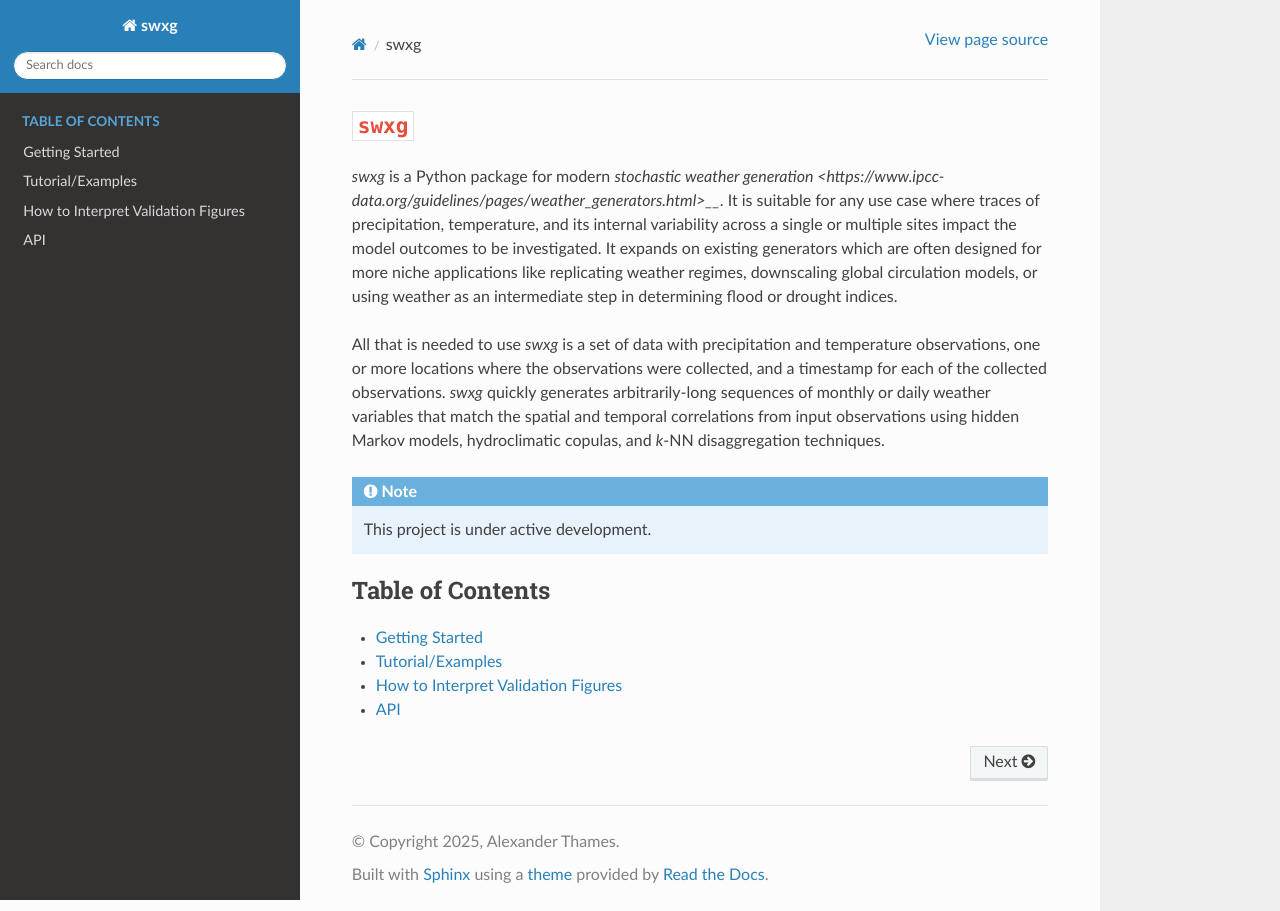
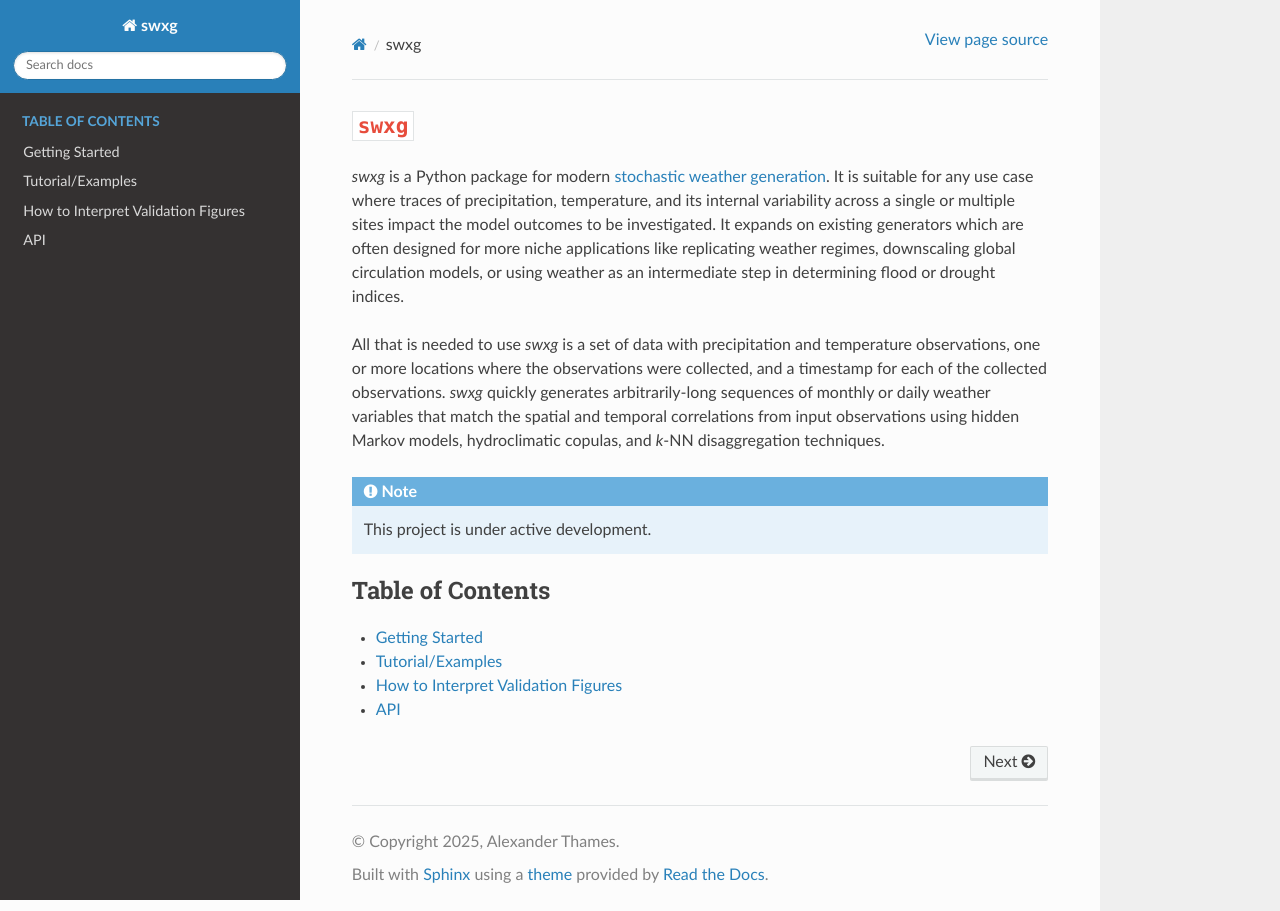
Before and after one commit to xthames/swxg, a Sphinx documentation site: the page built from docs/source/index.rst, in a window 1280 px wide. Built offline with Sphinx 7.4.7 and the Read the Docs theme 3.1.0, drawn with Linux system fonts in a browser that asks for light colours.

Commit message:
fixed broken link in documentation

```diff
--- a/docs/source/index.rst
+++ b/docs/source/index.rst
@@ -1,7 +1,7 @@
 ``swxg``
 ==========================
 
-`swxg` is a Python package for modern `stochastic weather generation <https://www.ipcc-data.org/guidelines/pages/weather_generators.html>__`. It is suitable for any use case where traces of precipitation, temperature, and its internal variability across a single or multiple sites impact the model outcomes to be investigated. It expands on existing generators which are often designed for more niche applications like replicating weather regimes, downscaling global circulation models, or using weather as an intermediate step in determining flood or drought indices.
+`swxg` is a Python package for modern `stochastic weather generation <https://www.ipcc-data.org/guidelines/pages/weather_generators.html>`__. It is suitable for any use case where traces of precipitation, temperature, and its internal variability across a single or multiple sites impact the model outcomes to be investigated. It expands on existing generators which are often designed for more niche applications like replicating weather regimes, downscaling global circulation models, or using weather as an intermediate step in determining flood or drought indices.
 
 All that is needed to use `swxg` is a set of data with precipitation and temperature observations, one or more locations where the observations were collected, and a timestamp for each of the collected observations. `swxg` quickly generates arbitrarily-long sequences of monthly or daily weather variables that match the spatial and temporal correlations from input observations using hidden Markov models, hydroclimatic copulas, and *k*-NN disaggregation techniques.
 
```
